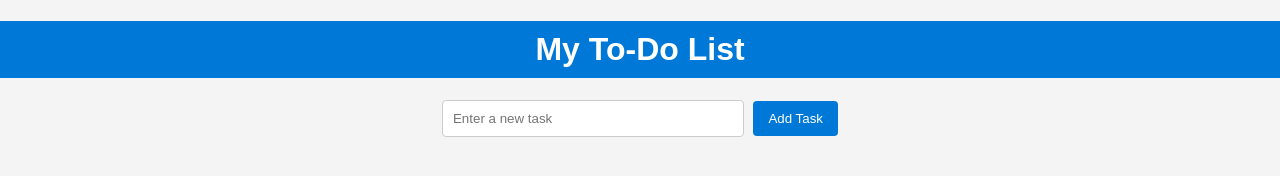
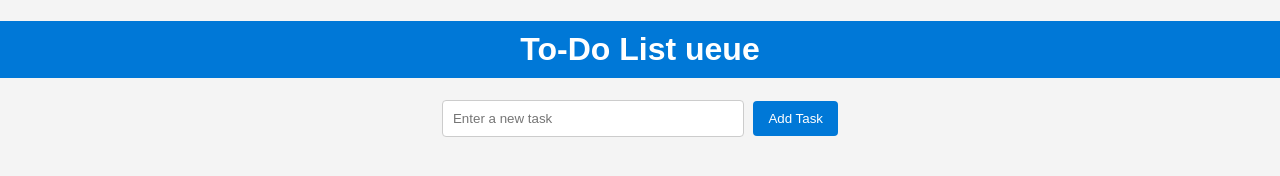
Before and after one commit to fmunizf/pwaexample, a plain HTML site: page index.html in a window 1280 px wide. Drawn offline with Linux system fonts and the light colour scheme.

Commit message:
name change

```diff
--- a/index.html
+++ b/index.html
@@ -11,7 +11,7 @@
 </head>
 
 <body>
-    <h1>My To-Do List</h1>
+    <h1>To-Do List ueue</h1>
     <div class="container">
         <input type="text" id="taskInput" placeholder="Enter a new task">
         <button id="addTaskBtn">Add Task</button>
```
